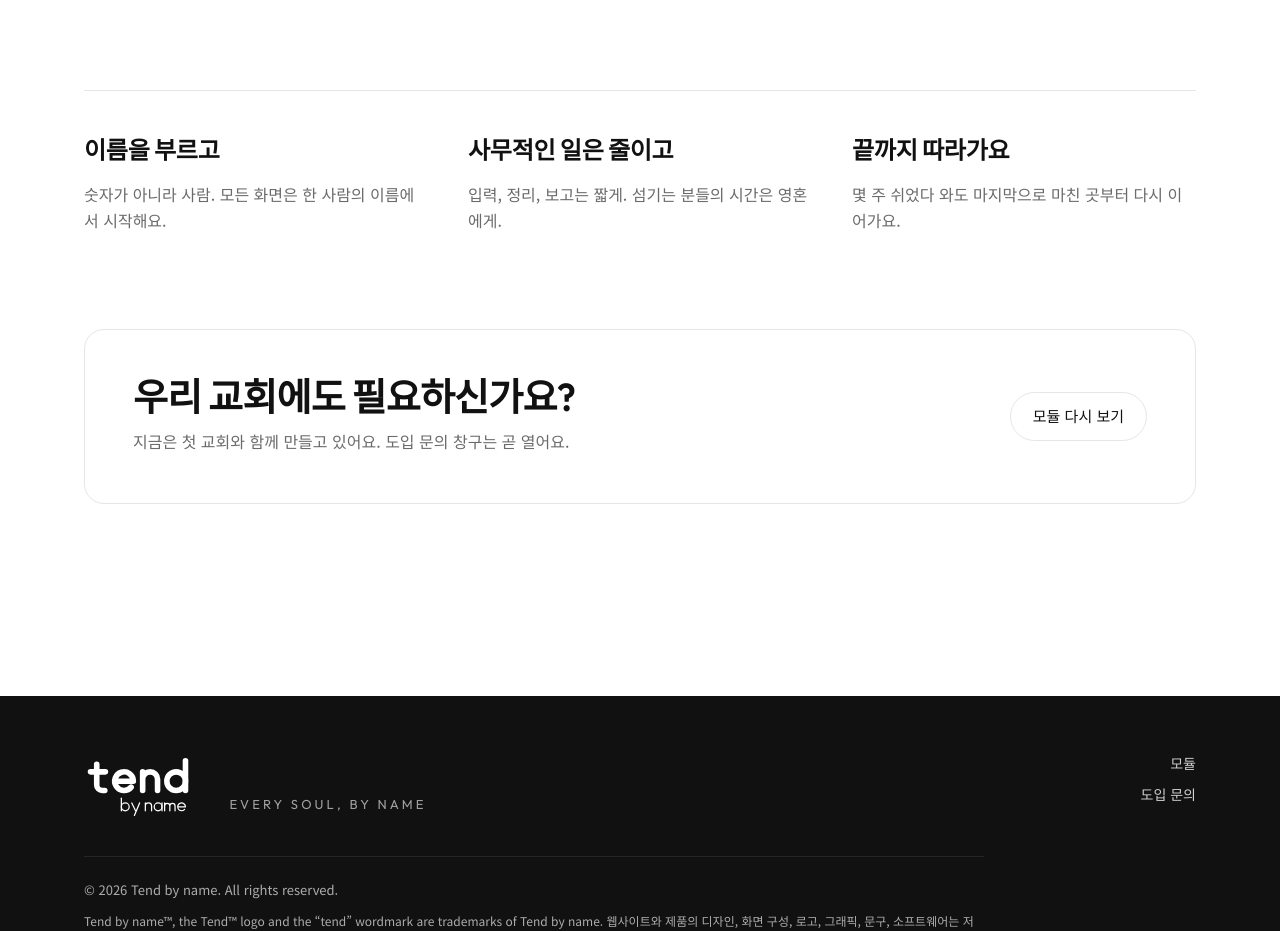
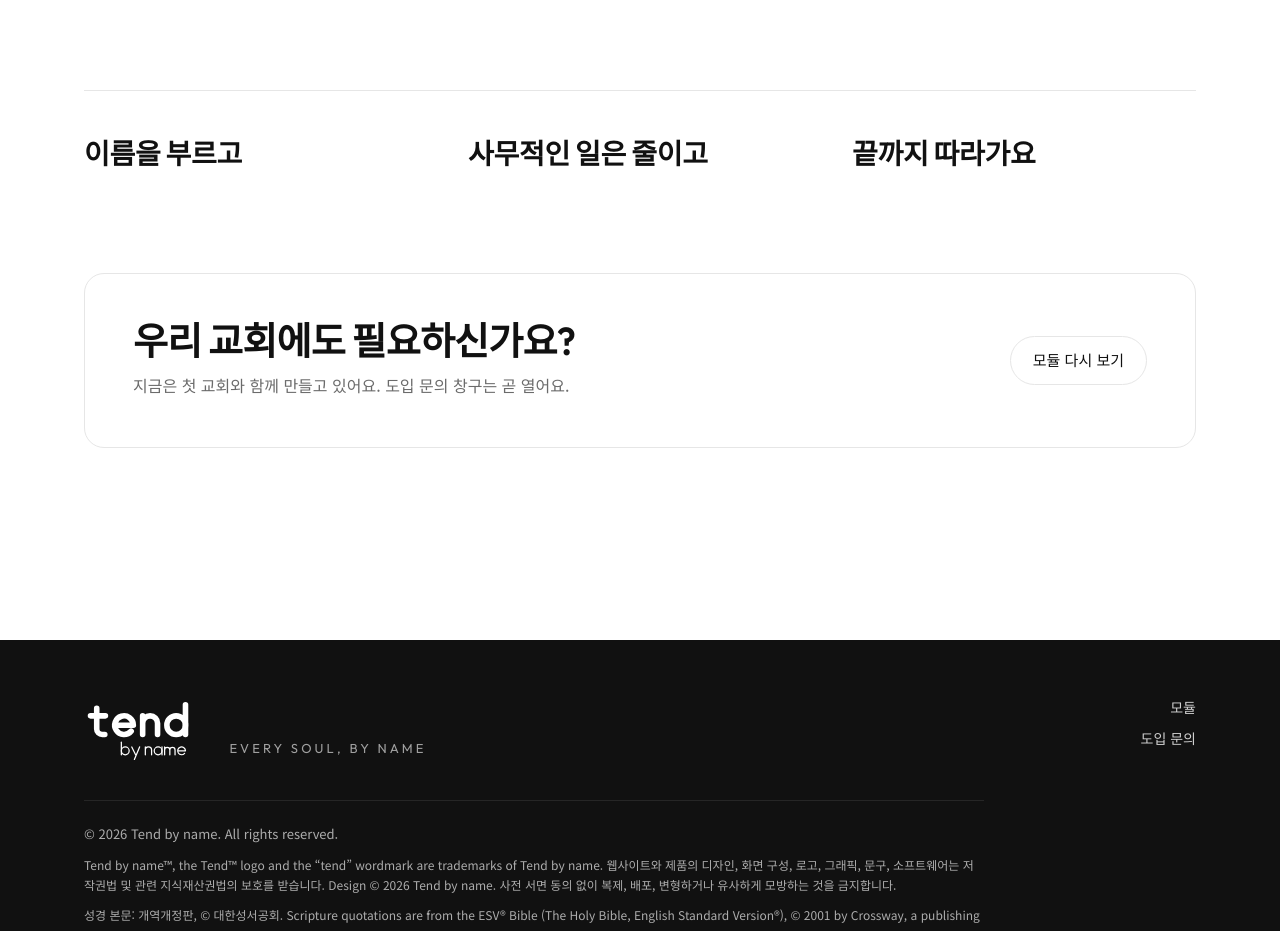
Before and after one commit to wonshon-cmd/HOLYIMPACTNEWCOMER, a plain HTML site: page site/index.html in a window 1280 px wide. Shown: the part 1780-2711 px from the top of the page. Drawn offline with Linux system fonts and the light colour scheme.

Commit message:
Website: keep principle titles only
Co-Authored-By: Claude Opus 5.5 <noreply@anthropic.com>
Claude-Session: https://claude.ai/code/session_01HiA1GonWmcVJgnFShP9VMN

```diff
--- a/site/index.html
+++ b/site/index.html
@@ -107,7 +107,7 @@ h2{font-family:var(--f-display);font-weight:600;font-size:clamp(32px,4vw,48px);l
 .step p{margin:0;font-size:14.5px;color:var(--muted)}
 
 .prin{display:grid;grid-template-columns:repeat(3,minmax(0,1fr));gap:40px;border-top:1px solid var(--line);padding-top:40px}
-.prin h3{font-family:var(--f-display);font-weight:600;font-size:24px;margin:0 0 10px;letter-spacing:-.01em}
+.prin h3{font-family:var(--f-display);font-weight:600;font-size:clamp(22px,2.4vw,28px);margin:0;letter-spacing:-.01em}
 .prin p{margin:0;color:var(--muted)}
 
 .contact{border:1px solid var(--line);border-radius:20px;padding:48px;display:flex;justify-content:space-between;align-items:center;gap:32px;flex-wrap:wrap}
@@ -218,9 +218,9 @@ minmax(0,1fr))}
 
   <section class="block" style="padding-top:0">
     <div class="wrap"><div class="prin">
-      <div><h3>이름을 부르고</h3><p>숫자가 아니라 사람. 모든 화면은 한 사람의 이름에서 시작해요.</p></div>
-      <div><h3>사무적인 일은 줄이고</h3><p>입력, 정리, 보고는 짧게. 섬기는 분들의 시간은 영혼에게.</p></div>
-      <div><h3>끝까지 따라가요</h3><p>몇 주 쉬었다 와도 마지막으로 마친 곳부터 다시 이어가요.</p></div>
+      <div><h3>이름을 부르고</h3></div>
+      <div><h3>사무적인 일은 줄이고</h3></div>
+      <div><h3>끝까지 따라가요</h3></div>
     </div></div>
   </section>
 
```
Also changed, not shown: site/src/body.html (+4 -4 lines).
